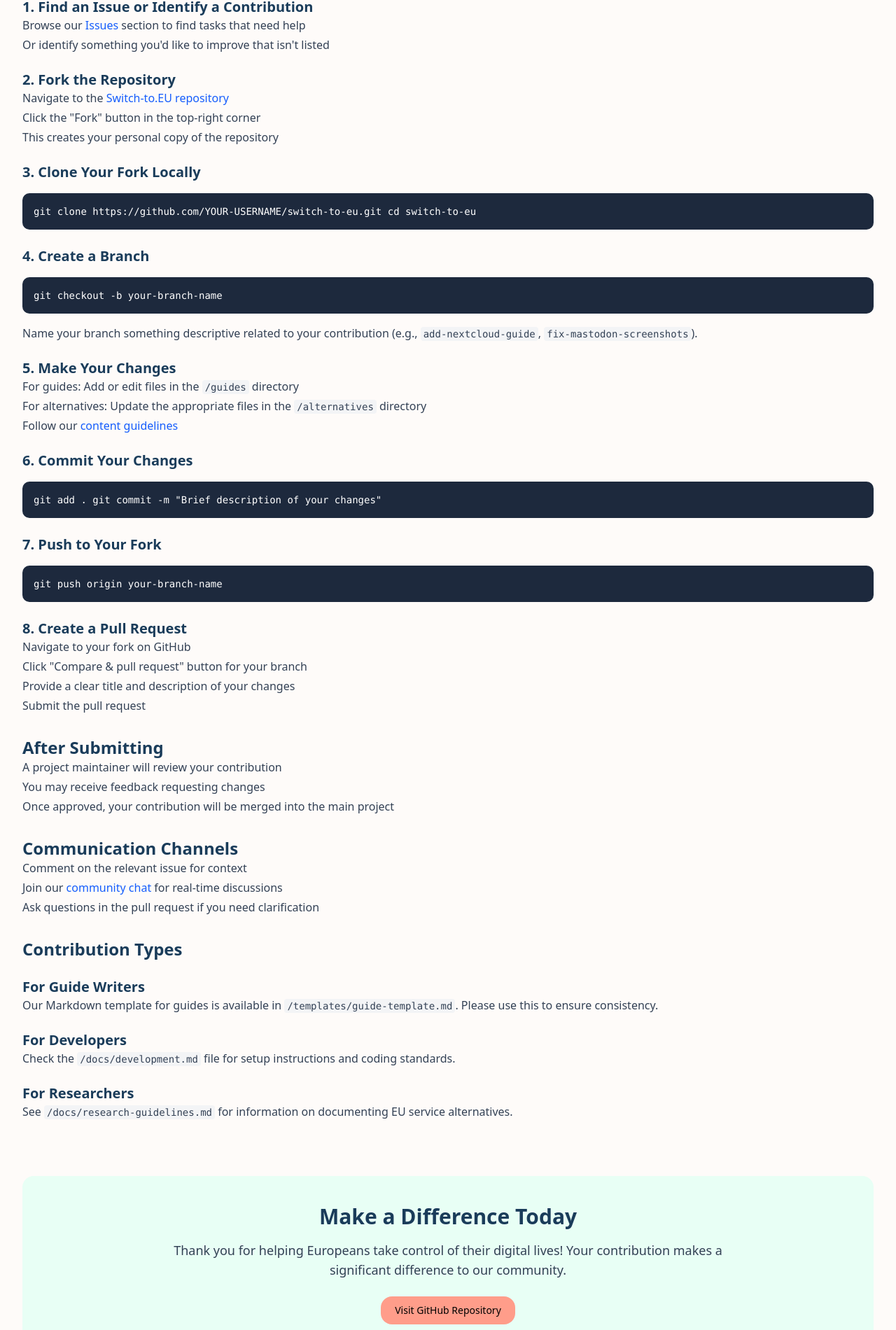
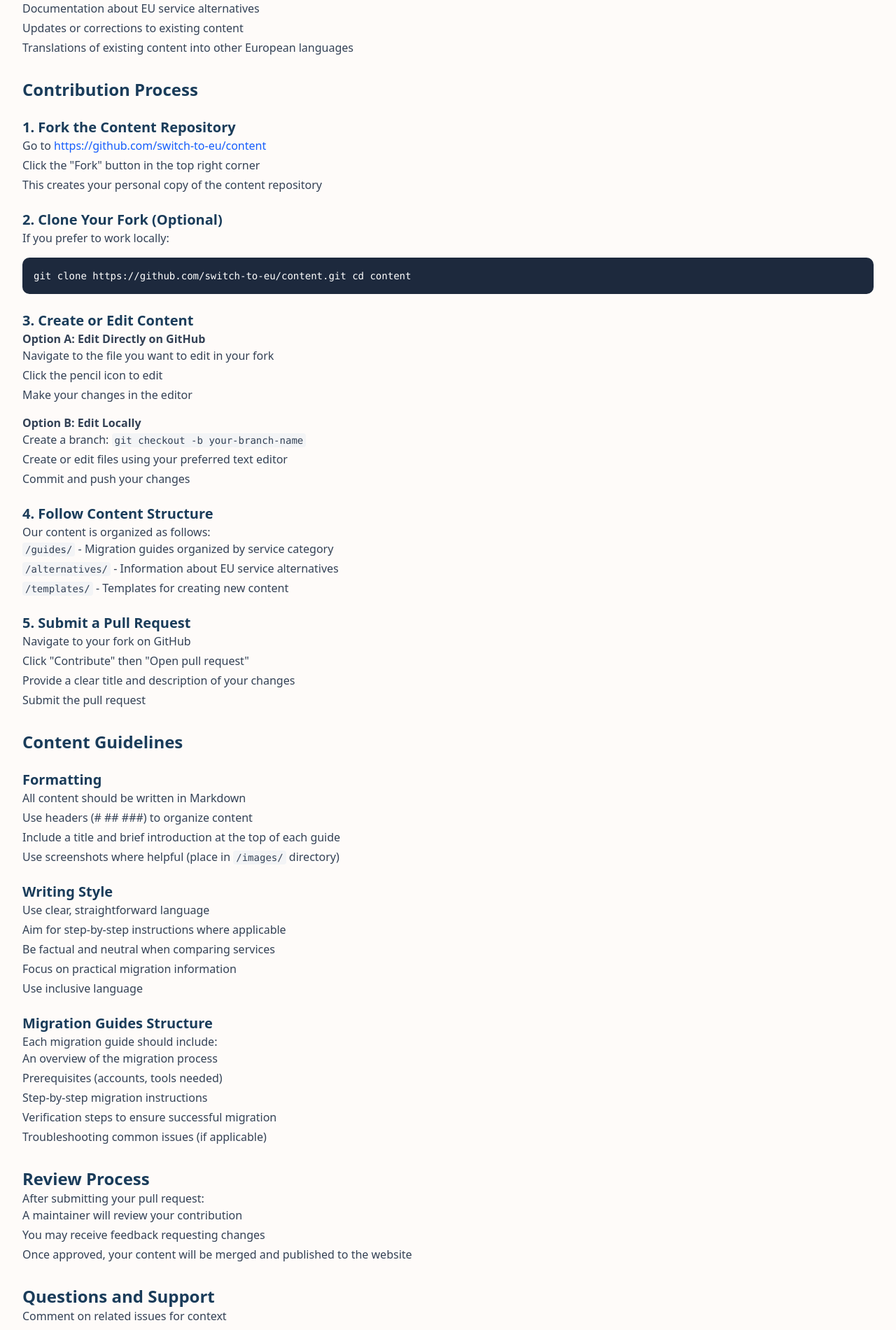
Before and after one commit to switch-to-eu/switch-to.eu, a Next.js app: page /contribute/guide in a window 1280 px wide. Shown: the part 515-2415 px from the top of the page at 70% size. Built offline with nearby package versions, Linux system fonts and the light colour scheme.

Commit message:
Update contribution links and guide content for clarity and consistency

```diff
--- a/app/contribute/guide/page.tsx
+++ b/app/contribute/guide/page.tsx
@@ -5,8 +5,8 @@ import { Container } from "@/components/layout/container";
 import { Button } from "@/components/ui/button";
 
 export const metadata: Metadata = {
-  title: 'Contributing to Switch-to.EU | GitHub Guide',
-  description: 'Learn how to contribute to Switch-to.EU through GitHub by creating migration guides, adding service alternatives, and improving the platform.',
+  title: 'Contributing to Switch-to.EU | Content Guide',
+  description: 'Learn how to contribute content to Switch-to.EU through GitHub by creating migration guides, adding service alternatives, and improving the platform.',
   keywords: ['github contribution', 'open source', 'EU alternatives', 'migration guides', 'pull request', 'fork repository'],
 };
 
@@ -17,9 +17,9 @@ export default function ContributeGuidePage() {
         <Container>
           <div className="flex flex-col md:flex-row items-start gap-8">
             <div className="flex-1">
-              <h1 className="text-3xl sm:text-4xl font-bold mb-6 text-[#1a3c5a]">Contributing to Switch-to.EU through GitHub</h1>
+              <h1 className="text-3xl sm:text-4xl font-bold mb-6 text-[#1a3c5a]">Contributing to Switch-to.EU Content</h1>
               <p className="text-base sm:text-lg text-[#334155] mb-6">
-                This guide will walk you through the process of contributing to Switch-to.EU using our GitHub repository.
+                A community-driven platform helping users switch from non-EU digital services to EU alternatives through clear, step-by-step migration guides.
               </p>
             </div>
             <div className="w-full max-w-[250px] h-[150px] relative flex-shrink-0">
@@ -38,98 +38,108 @@ export default function ContributeGuidePage() {
       <section>
         <Container>
           <div className="prose prose-slate max-w-none lg:prose-lg dark:prose-invert">
-            <h2 className="text-2xl font-bold text-[#1a3c5a]">Prerequisites</h2>
+            <h2 className="text-2xl font-bold mt-8 text-[#1a3c5a]">Repository Overview</h2>
+            <p className="text-[#334155]">
+              The switch-to-eu/content repository contains all the written content for our platform, organized as Markdown files. This includes migration guides, service descriptions, and other documentation.
+            </p>
+
+            <h2 className="text-2xl font-bold mt-8 text-[#1a3c5a]">What You Can Contribute</h2>
             <ul className="space-y-1 text-[#334155]">
-              <li>A GitHub account</li>
-              <li>Basic familiarity with Git (or willingness to learn)</li>
-              <li>Knowledge about the topic you want to contribute to</li>
+              <li>Migration guides for switching from non-EU to EU services</li>
+              <li>Documentation about EU service alternatives</li>
+              <li>Updates or corrections to existing content</li>
+              <li>Translations of existing content into other European languages</li>
             </ul>
 
-            <h2 className="text-2xl font-bold mt-8 text-[#1a3c5a]">Contribution Workflow</h2>
+            <h2 className="text-2xl font-bold mt-8 text-[#1a3c5a]">Contribution Process</h2>
 
-            <h3 className="text-xl font-bold mt-6 text-[#1a3c5a]">1. Find an Issue or Identify a Contribution</h3>
+            <h3 className="text-xl font-bold mt-6 text-[#1a3c5a]">1. Fork the Content Repository</h3>
             <ul className="space-y-1 text-[#334155]">
-              <li>Browse our <Link href="https://github.com/switch-to-eu/issues" className="text-blue-600 hover:underline" target="_blank" rel="noopener noreferrer">Issues</Link> section to find tasks that need help</li>
-              <li>Or identify something you&apos;d like to improve that isn&apos;t listed</li>
+              <li>Go to <Link href="https://github.com/switch-to-eu/content" className="text-blue-600 hover:underline" target="_blank" rel="noopener noreferrer">https://github.com/switch-to-eu/content</Link></li>
+              <li>Click the &quot;Fork&quot; button in the top right corner</li>
+              <li>This creates your personal copy of the content repository</li>
             </ul>
 
-            <h3 className="text-xl font-bold mt-6 text-[#1a3c5a]">2. Fork the Repository</h3>
+            <h3 className="text-xl font-bold mt-6 text-[#1a3c5a]">2. Clone Your Fork (Optional)</h3>
+            <p className="text-[#334155]">If you prefer to work locally:</p>
+            <div className="bg-slate-800 rounded-md p-4 overflow-x-auto my-4">
+              <pre className="text-sm text-white whitespace-pre"><code>git clone https://github.com/switch-to-eu/content.git
+                cd content</code></pre>
+            </div>
+
+            <h3 className="text-xl font-bold mt-6 text-[#1a3c5a]">3. Create or Edit Content</h3>
+            <p className="text-[#334155]"><strong>Option A: Edit Directly on GitHub</strong></p>
             <ul className="space-y-1 text-[#334155]">
-              <li>Navigate to the <Link href="https://github.com/switch-to-eu" className="text-blue-600 hover:underline" target="_blank" rel="noopener noreferrer">Switch-to.EU repository</Link></li>
-              <li>Click the &quot;Fork&quot; button in the top-right corner</li>
-              <li>This creates your personal copy of the repository</li>
+              <li>Navigate to the file you want to edit in your fork</li>
+              <li>Click the pencil icon to edit</li>
+              <li>Make your changes in the editor</li>
             </ul>
 
-            <h3 className="text-xl font-bold mt-6 text-[#1a3c5a]">3. Clone Your Fork Locally</h3>
-            <div className="bg-slate-800 rounded-md p-4 overflow-x-auto my-4">
-              <pre className="text-sm text-white whitespace-pre"><code>git clone https://github.com/YOUR-USERNAME/switch-to-eu.git
-                cd switch-to-eu</code></pre>
-            </div>
-
-            <h3 className="text-xl font-bold mt-6 text-[#1a3c5a]">4. Create a Branch</h3>
-            <div className="bg-slate-800 rounded-md p-4 overflow-x-auto my-4">
-              <pre className="text-sm text-white whitespace-pre"><code>git checkout -b your-branch-name</code></pre>
-            </div>
-            <p className="text-[#334155]">
-              Name your branch something descriptive related to your contribution (e.g., <code className="bg-gray-100 rounded px-1 py-0.5 text-sm">add-nextcloud-guide</code>, <code className="bg-gray-100 rounded px-1 py-0.5 text-sm">fix-mastodon-screenshots</code>).
-            </p>
-
-            <h3 className="text-xl font-bold mt-6 text-[#1a3c5a]">5. Make Your Changes</h3>
+            <p className="text-[#334155] mt-4"><strong>Option B: Edit Locally</strong></p>
             <ul className="space-y-1 text-[#334155]">
-              <li>For guides: Add or edit files in the <code className="bg-gray-100 rounded px-1 py-0.5 text-sm">/guides</code> directory</li>
-              <li>For alternatives: Update the appropriate files in the <code className="bg-gray-100 rounded px-1 py-0.5 text-sm">/alternatives</code> directory</li>
-              <li>Follow our <Link href="https://github.com/switch-to-eu/content-guidelines" className="text-blue-600 hover:underline" target="_blank" rel="noopener noreferrer">content guidelines</Link></li>
+              <li>Create a branch: <code className="bg-gray-100 rounded px-1 py-0.5 text-sm">git checkout -b your-branch-name</code></li>
+              <li>Create or edit files using your preferred text editor</li>
+              <li>Commit and push your changes</li>
             </ul>
 
-            <h3 className="text-xl font-bold mt-6 text-[#1a3c5a]">6. Commit Your Changes</h3>
-            <div className="bg-slate-800 rounded-md p-4 overflow-x-auto my-4">
-              <pre className="text-sm text-white whitespace-pre"><code>git add .
-                git commit -m &quot;Brief description of your changes&quot;</code></pre>
-            </div>
+            <h3 className="text-xl font-bold mt-6 text-[#1a3c5a]">4. Follow Content Structure</h3>
+            <p className="text-[#334155]">Our content is organized as follows:</p>
+            <ul className="space-y-1 text-[#334155]">
+              <li><code className="bg-gray-100 rounded px-1 py-0.5 text-sm">/guides/</code> - Migration guides organized by service category</li>
+              <li><code className="bg-gray-100 rounded px-1 py-0.5 text-sm">/alternatives/</code> - Information about EU service alternatives</li>
+              <li><code className="bg-gray-100 rounded px-1 py-0.5 text-sm">/templates/</code> - Templates for creating new content</li>
+            </ul>
 
-            <h3 className="text-xl font-bold mt-6 text-[#1a3c5a]">7. Push to Your Fork</h3>
-            <div className="bg-slate-800 rounded-md p-4 overflow-x-auto my-4">
-              <pre className="text-sm text-white whitespace-pre"><code>git push origin your-branch-name</code></pre>
-            </div>
-
-            <h3 className="text-xl font-bold mt-6 text-[#1a3c5a]">8. Create a Pull Request</h3>
+            <h3 className="text-xl font-bold mt-6 text-[#1a3c5a]">5. Submit a Pull Request</h3>
             <ul className="space-y-1 text-[#334155]">
               <li>Navigate to your fork on GitHub</li>
-              <li>Click &quot;Compare & pull request&quot; button for your branch</li>
+              <li>Click &quot;Contribute&quot; then &quot;Open pull request&quot;</li>
               <li>Provide a clear title and description of your changes</li>
               <li>Submit the pull request</li>
             </ul>
 
-            <h2 className="text-2xl font-bold mt-8 text-[#1a3c5a]">After Submitting</h2>
+            <h2 className="text-2xl font-bold mt-8 text-[#1a3c5a]">Content Guidelines</h2>
+
+            <h3 className="text-xl font-bold mt-6 text-[#1a3c5a]">Formatting</h3>
             <ul className="space-y-1 text-[#334155]">
-              <li>A project maintainer will review your contribution</li>
-              <li>You may receive feedback requesting changes</li>
-              <li>Once approved, your contribution will be merged into the main project</li>
+              <li>All content should be written in Markdown</li>
+              <li>Use headers (# ## ###) to organize content</li>
+              <li>Include a title and brief introduction at the top of each guide</li>
+              <li>Use screenshots where helpful (place in <code className="bg-gray-100 rounded px-1 py-0.5 text-sm">/images/</code> directory)</li>
             </ul>
 
-            <h2 className="text-2xl font-bold mt-8 text-[#1a3c5a]">Communication Channels</h2>
+            <h3 className="text-xl font-bold mt-6 text-[#1a3c5a]">Writing Style</h3>
             <ul className="space-y-1 text-[#334155]">
-              <li>Comment on the relevant issue for context</li>
-              <li>Join our <Link href="https://chat.switch-to.eu" className="text-blue-600 hover:underline" target="_blank" rel="noopener noreferrer">community chat</Link> for real-time discussions</li>
-              <li>Ask questions in the pull request if you need clarification</li>
+              <li>Use clear, straightforward language</li>
+              <li>Aim for step-by-step instructions where applicable</li>
+              <li>Be factual and neutral when comparing services</li>
+              <li>Focus on practical migration information</li>
+              <li>Use inclusive language</li>
             </ul>
 
-            <h2 className="text-2xl font-bold mt-8 text-[#1a3c5a]">Contribution Types</h2>
+            <h3 className="text-xl font-bold mt-6 text-[#1a3c5a]">Migration Guides Structure</h3>
+            <p className="text-[#334155]">Each migration guide should include:</p>
+            <ul className="space-y-1 text-[#334155]">
+              <li>An overview of the migration process</li>
+              <li>Prerequisites (accounts, tools needed)</li>
+              <li>Step-by-step migration instructions</li>
+              <li>Verification steps to ensure successful migration</li>
+              <li>Troubleshooting common issues (if applicable)</li>
+            </ul>
 
-            <h3 className="text-xl font-bold mt-6 text-[#1a3c5a]">For Guide Writers</h3>
-            <p className="text-[#334155]">
-              Our Markdown template for guides is available in <code className="bg-gray-100 rounded px-1 py-0.5 text-sm">/templates/guide-template.md</code>. Please use this to ensure consistency.
-            </p>
+            <h2 className="text-2xl font-bold mt-8 text-[#1a3c5a]">Review Process</h2>
+            <p className="text-[#334155]">After submitting your pull request:</p>
+            <ul className="space-y-1 text-[#334155]">
+              <li>A maintainer will review your contribution</li>
+              <li>You may receive feedback requesting changes</li>
+              <li>Once approved, your content will be merged and published to the website</li>
+            </ul>
 
-            <h3 className="text-xl font-bold mt-6 text-[#1a3c5a]">For Developers</h3>
-            <p className="text-[#334155]">
-              Check the <code className="bg-gray-100 rounded px-1 py-0.5 text-sm">/docs/development.md</code> file for setup instructions and coding standards.
-            </p>
-
-            <h3 className="text-xl font-bold mt-6 text-[#1a3c5a]">For Researchers</h3>
-            <p className="text-[#334155]">
-              See <code className="bg-gray-100 rounded px-1 py-0.5 text-sm">/docs/research-guidelines.md</code> for information on documenting EU service alternatives.
-            </p>
+            <h2 className="text-2xl font-bold mt-8 text-[#1a3c5a]">Questions and Support</h2>
+            <ul className="space-y-1 text-[#334155]">
+              <li>Comment on related issues for context</li>
+              <li>Ask questions in your pull request if you need clarification</li>
+            </ul>
           </div>
         </Container>
       </section>
@@ -139,10 +149,10 @@ export default function ContributeGuidePage() {
           <div className="bg-[#e8fff5] p-6 sm:p-10 rounded-xl text-center mt-8">
             <h2 className="text-2xl sm:text-3xl font-bold mb-4 text-[#1a3c5a]">Make a Difference Today</h2>
             <p className="text-[#334155] text-base sm:text-lg max-w-[800px] mx-auto mb-6">
-              Thank you for helping Europeans take control of their digital lives! Your contribution makes a significant difference to our community.
+              Thank you for helping Europeans take control of their digital lives through quality content contributions!
             </p>
             <Button variant="red" asChild className="mx-auto">
-              <Link href="https://github.com/VincentPeters/switch-to.eu" target="_blank" rel="noopener noreferrer">Visit GitHub Repository</Link>
+              <Link href="https://github.com/switch-to-eu/content" target="_blank" rel="noopener noreferrer">Visit Content Repository</Link>
             </Button>
           </div>
         </Container>
--- a/app/contribute/page.tsx
+++ b/app/contribute/page.tsx
@@ -89,8 +89,8 @@ export default function ContributePage() {
                 </p>
               </CardContent>
               <CardFooter className="justify-center">
-                <Link href="/guides" className="text-blue-600 hover:underline">
-                  Find Guides to Test →
+                <Link href="https://github.com/switch-to-eu/content/issues/new" target="_blank" className="text-blue-600 hover:underline">
+                  Give guide feedback →
                 </Link>
               </CardFooter>
             </Card>
@@ -115,7 +115,7 @@ export default function ContributePage() {
                 </p>
               </CardContent>
               <CardFooter className="justify-center">
-                <Link href="/contribute/service" className="text-blue-600 hover:underline">
+                <Link href="https://github.com/switch-to-eu/content/issues/new" target="_blank" className="text-blue-600 hover:underline">
                   Add a Service →
                 </Link>
               </CardFooter>
@@ -141,7 +141,7 @@ export default function ContributePage() {
                 </p>
               </CardContent>
               <CardFooter className="justify-center">
-                <Link href="https://github.com/VincentPeters/switch-to.eu" target="_blank" rel="noopener noreferrer" className="text-blue-600 hover:underline">
+                <Link href="https://github.com/switch-to-eu/switch-to.eu/" target="_blank" rel="noopener noreferrer" className="text-blue-600 hover:underline">
                   View GitHub Repository →
                 </Link>
               </CardFooter>
@@ -167,7 +167,7 @@ export default function ContributePage() {
                 </p>
               </CardContent>
               <CardFooter className="justify-center">
-                <Link href="https://github.com/VincentPeters/switch-to.eu/issues" target="_blank" rel="noopener noreferrer" className="text-blue-600 hover:underline">
+                <Link href="https://github.com/switch-to-eu/switch-to.eu/issues/new" target="_blank" rel="noopener noreferrer" className="text-blue-600 hover:underline">
                   Submit Feedback →
                 </Link>
               </CardFooter>
@@ -184,9 +184,6 @@ export default function ContributePage() {
             <p className="text-[#334155] text-base sm:text-lg max-w-[800px] mx-auto mb-6">
               Every contribution, big or small, strengthens digital independence in Europe. By helping others make informed choices about their digital services, you&apos;re supporting privacy, data protection, and the European digital economy.
             </p>
-            <Button variant="red" asChild className="mx-auto">
-              <Link href="/contribute/guide">Get Started</Link>
-            </Button>
           </div>
         </Container>
       </section>
```
